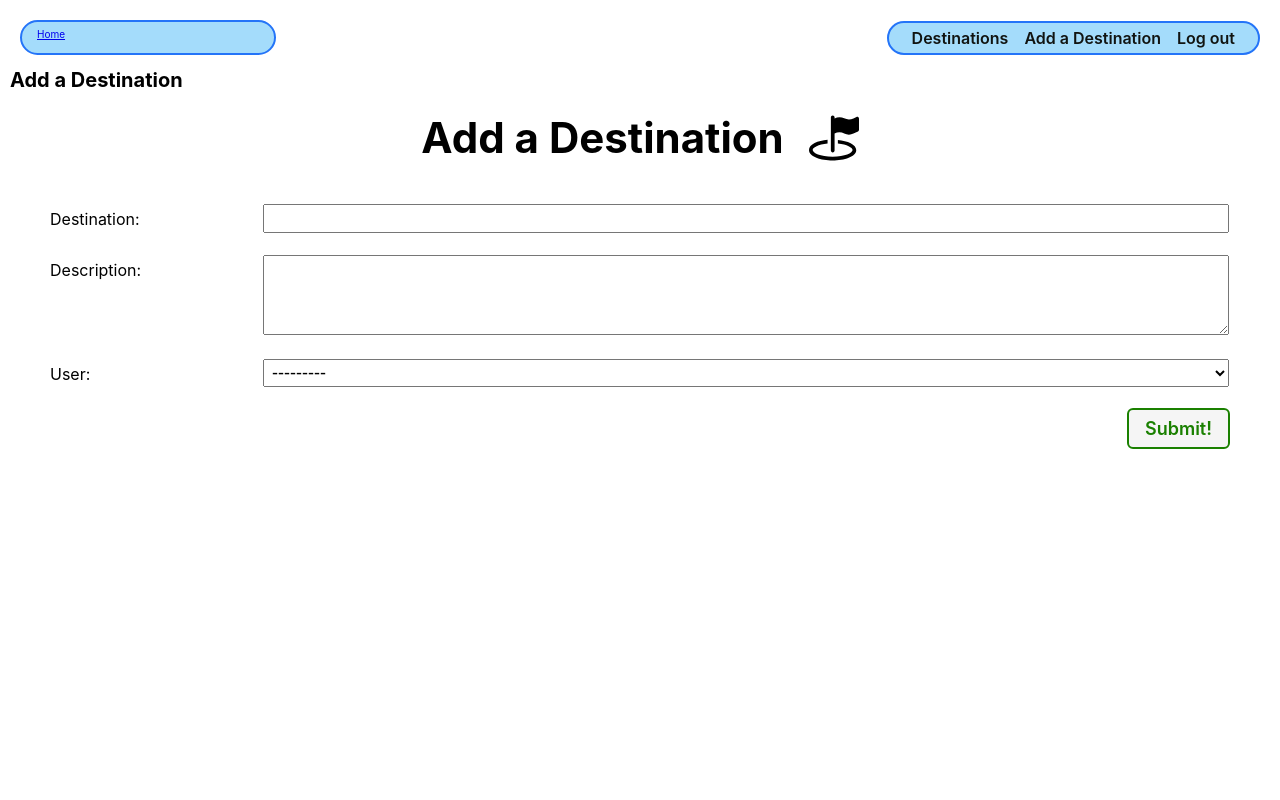
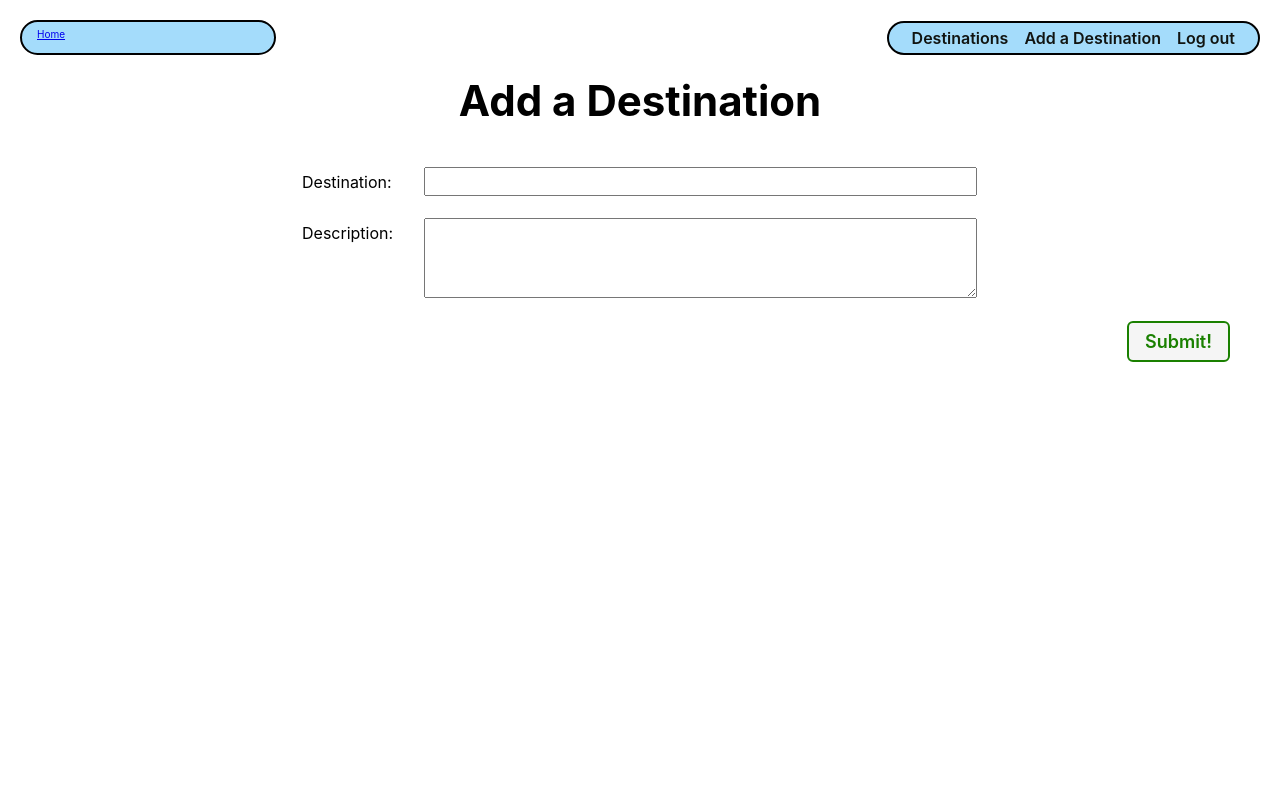
Before and after one commit to jmeirink/destination-vacation, a Django app: page /destinations/create/ in a window 1280 px wide. Run offline with Django 4.2, Linux system fonts and the light colour scheme; the visitor is signed in with stand-in values (Sample User, id 1); data comes from the database, SQL or seed files in the repository.

Commit message:
update destination add and edit css

```diff
--- a/main_app/static/css/base.css
+++ b/main_app/static/css/base.css
@@ -31,7 +31,7 @@ body {
   min-height: 100vh;
   --nav-bg: rgba(104, 197, 248, .7);
   --nav-bg-ff: rgba(104, 197, 248, .9);
-  --borders: rgb(36, 116, 248) solid 2px;
+  --borders: rgb(0, 0, 0) solid 2px;
   --text-color: rgb(17, 20, 17);
   --link-hover-color: rgb(16, 56, 158);
   --button-bg: rgb(245, 245, 245);
--- a/main_app/static/css/form.css
+++ b/main_app/static/css/form.css
@@ -1,6 +1,8 @@
 .form-container {
   display: flex;
+  align-items: center;
   flex-direction: column;
+  justify-content: center;
   width: 100%;
 }
 
@@ -37,3 +39,9 @@ td > textarea {
   align-self: flex-end;
   margin-right: 40px;
 }
+
+@media only screen and (min-width: 768px) {
+  table {
+    width: 60%;
+  }
+}
--- a/main_app/templates/main_app/destination_form.html
+++ b/main_app/templates/main_app/destination_form.html
@@ -7,15 +7,12 @@
 
 {% block content %}
 
+<div class="page-header">
   {% if destination %}
     <h1>Edit {{ destination.destination }}</h1>
   {% else %}
     <h1>Add a Destination</h1>
   {% endif %}
-
-<div class="page-header">
-  <h1>Add a Destination</h1>
-  <img src="{% static 'images/destination.svg' %}" alt="A destination"/>
 </div>
 
 <form action="" method="post" class="form-container">
--- a/main_app/views.py
+++ b/main_app/views.py
@@ -34,7 +34,7 @@ def add_activity(request, destination_id):
 
 class DestinationCreate(LoginRequiredMixin, CreateView):
   model = Destination
-  fields = '__all__'
+  fields = ['destination', 'description']
   # success_url = '/destinations/'
 
   def form_valid(self, form):
```
